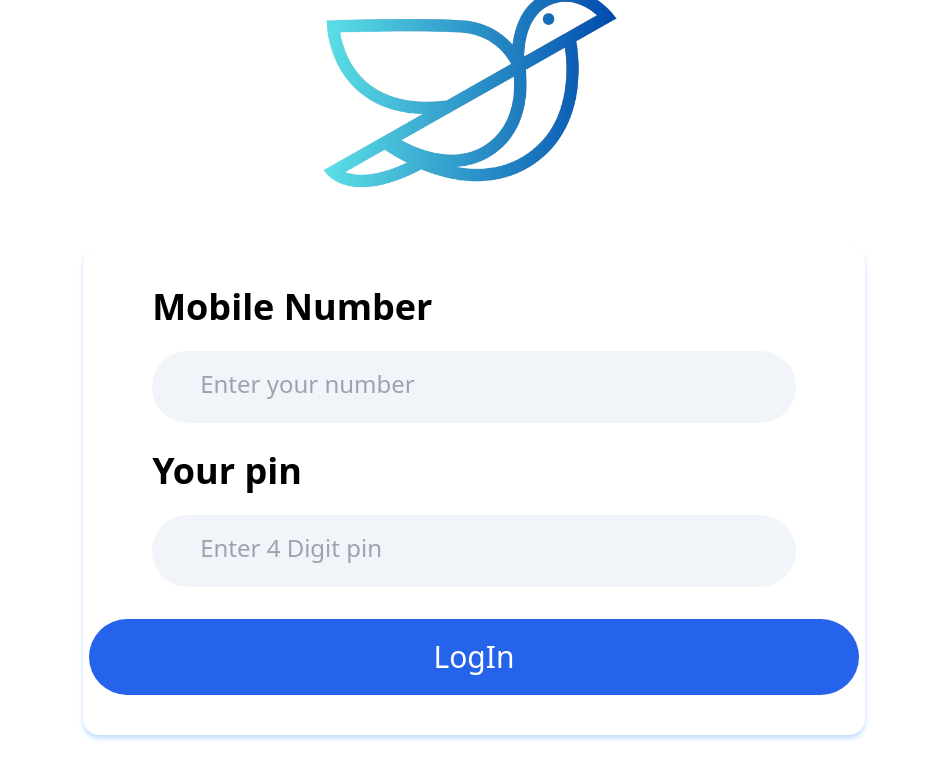
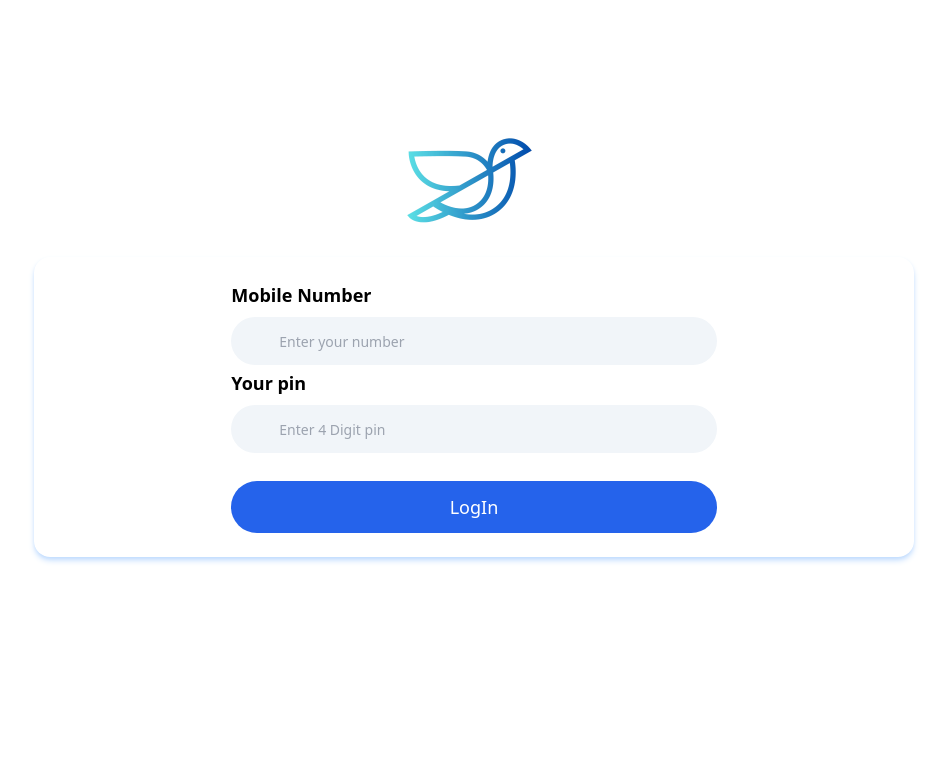
Before and after one commit to hsrokon/FLyMoney-app, a website: page index.html in a window 1280 px wide. Shown: the whole page, without its empty margins (170-1117 px from the left). Drawn offline with Linux system fonts and the light colour scheme.

Commit message:
Update scaling problem on large scree. Status: fixed. PGA

```diff
--- a/index.html
+++ b/index.html
@@ -7,22 +7,22 @@
 
     <link rel="stylesheet" href="./output.css">
 </head>
-<body class="w-11/12 mx-auto h-screen flex flex-col justify-center items-center">
+<body class="w-11/12 h-screen mx-auto flex flex-col justify-center items-center">
 
-    <div class="w-5/12 md:w-3/12 -mt-32 mb-4">
-        <img src="logos/payoo.png" alt="">
+    <div class="-mt-32 mb-4">
+        <img class="w-5/12 md:w-3/12 lg:w-3/12 mx-auto" src="logos/payoo.png" alt="">
     </div>
 
-    <div class="ml-2 md:w-7/12 lg:w-8/12 flex flex-col justify-center items-center p-6 lg:p-10 rounded-lg lg:rounded-2xl shadow-md shadow-blue-200">
-        <div class="flex flex-col mb-2 md:mb-3 lg:mb-7 md:w-11/12">
-            <p class="mb-1 font-semibold md:mb-3 lg:mb-6 md:text-xl lg:text-3xl xl:text-4xl">Mobile Number</p>
-            <input class="bg-slate-100 p-1 pl-4 md:pl-6 xl:pl-12 rounded-full placeholder:text-sm md:placeholder:text-base lg:placeholder:text-xl xl:placeholder:text-2xl px-7 md:py-3 lg:py-5 xl:py-6" type="text" placeholder="Enter your number">
+    <div class="ml-2 md:w-6/12 lg:w-9/12 flex flex-col justify-center items-center p-6 rounded-lg lg:rounded-2xl shadow-md shadow-blue-200">
+        <div class="flex flex-col mb-2 md:mb-1 md:w-10/12 lg:w-7/12">
+            <p class="mb-1 font-semibold md:mb-2 md:text-lg ">Mobile Number</p>
+            <input class="bg-slate-100 p-1 pl-4 md:pl-6 xl:pl-12 rounded-full placeholder:text-sm md:placeholder:text-sm px-7 md:py-3" type="text" placeholder="Enter your number">
         </div>
-        <div class="flex flex-col mb-2 lg:mb-6 md:w-11/12">
-            <p class="mb-1 font-semibold md:mb-3 lg:mb-6 md:text-xl lg:text-3xl xl:text-4xl">Your pin</p>
-            <input class="bg-slate-100 p-1 pl-4 md:pl-6 xl:pl-12  rounded-full placeholder:text-sm md:placeholder:text-base lg:placeholder:text-xl xl:placeholder:text-2xl px-7 md:py-3 lg:py-5 xl:py-6" type="text" placeholder="Enter 4 Digit pin">
+        <div class="flex flex-col mb-1 md:w-10/12 lg:w-7/12">
+            <p class="mb-1 font-semibold md:mb-2 md:text-lg ">Your pin</p>
+            <input class="bg-slate-100 p-1 pl-4 md:pl-6 xl:pl-12  rounded-full placeholder:text-sm md:placeholder:text-sm lg:placeholder:text-sm px-7 md:py-3 " type="text" placeholder="Enter 4 Digit pin">
         </div>
-        <button class="bg-blue-600 text-white lg:text-xl xl:text-3xl px-[5.7rem] md:px-36 lg:px-56 xl:px-[21.5rem] py-1 md:py-3 lg:py-5 rounded-full mt-1 md:mt-2
+        <button class="bg-blue-600 text-white md:text-lg w-full md:w-10/12 lg:w-7/12 py-1 md:py-3 rounded-full mt-2 md:mt-4 lg:mt-5 xl:mt-6
         hover:bg-blue-300 transition ease-in-out duration-200">
             LogIn
         </button>
--- a/package.json
+++ b/package.json
@@ -1,5 +1,8 @@
 {
   "devDependencies": {
     "tailwindcss": "^3.4.12"
+  },
+  "scripts": {
+  "money": "tailwindcss -i ./style.css -o ./output.css --watch"
   }
 }
```
Also changed, not shown: output.css.
